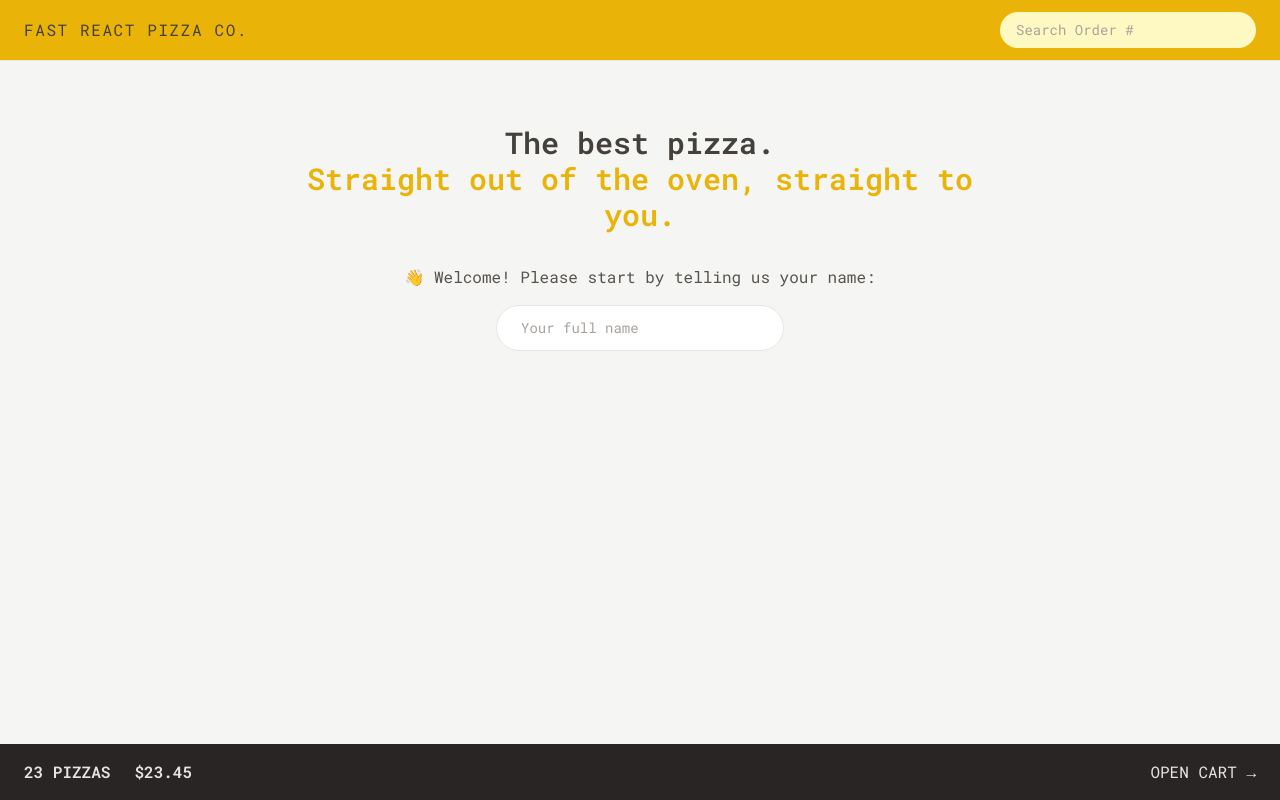
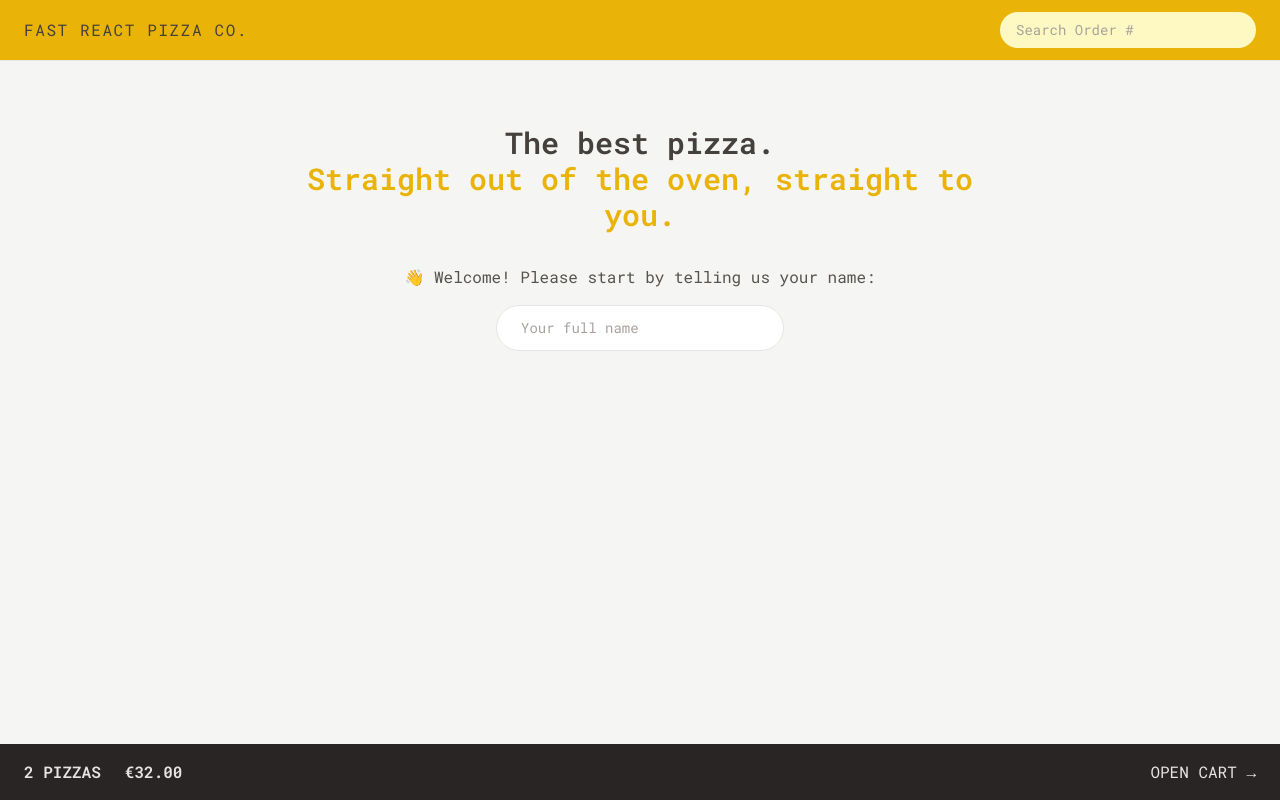
Before and after one commit to abdelaleemadel/fast-react-pizza, a React (Vite) app: page / in a window 1280 px wide. Built offline with nearby package versions, Linux system fonts and the light colour scheme.

Commit message:
Add cartSlice functioncationality to CartOverview

```diff
--- a/src/features/cart/CartOverview.jsx
+++ b/src/features/cart/CartOverview.jsx
@@ -1,11 +1,18 @@
+import { useSelector } from "react-redux";
 import { Link } from "react-router-dom";
+import { getCartTotalPrice, getCartTotalQuantity } from "./cartSlice";
+import { formatCurrency } from "../../utils/helpers";
 
 function CartOverview() {
+  const cartTotalPrice = useSelector(getCartTotalPrice);
+  const cartTotalQuantity = useSelector(getCartTotalQuantity);
+
+  if (!cartTotalQuantity) return null;
   return (
     <div className="flex items-center justify-between bg-stone-800 p-4 text-sm uppercase text-stone-200 sm:px-6 md:text-base">
       <p className="text-stone-30 0 space-x-4 font-semibold sm:space-x-6">
-        <span>23 pizzas</span>
-        <span>$23.45</span>
+        <span>{cartTotalQuantity} pizzas</span>
+        <span>{formatCurrency(cartTotalPrice)}</span>
       </p>
       <Link to={"/cart"}>Open cart &rarr;</Link>
     </div>
--- a/src/features/cart/cartSlice.js
+++ b/src/features/cart/cartSlice.js
@@ -5,11 +5,10 @@ const initialState = {
         {
             pizzaId: 12,
             name: 'Mediterranean',
-            quantity: 16,
+            quantity: 2,
             totalPrice: 32,
             unitPrice: 16
         }
-
     ]
 }
 const cartSlice = createSlice({
@@ -44,3 +43,7 @@ const cartSlice = createSlice({
 
 export const { addItem, deleteItem, increaseItemQuantity, decreaseItemQuantity, clearCart } = cartSlice.actions;
 export default cartSlice.reducer;
+
+
+export const getCartTotalQuantity = (state) => state.cart.cart.reduce((sum, item) => sum + item.quantity, 0)
+export const getCartTotalPrice = (state) => state.cart.cart.reduce((sum, item) => sum + item.totalPrice, 0)
```
